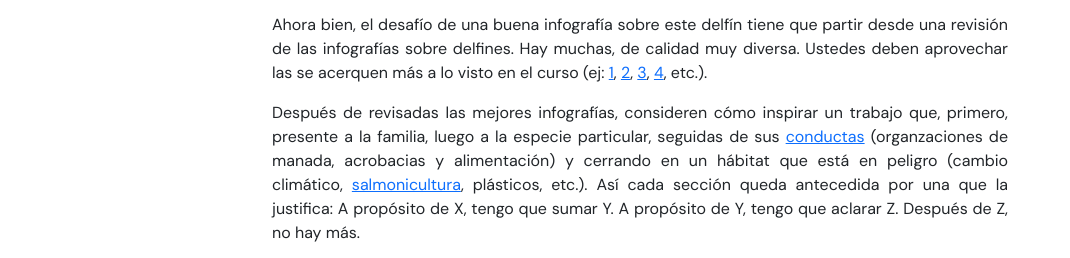
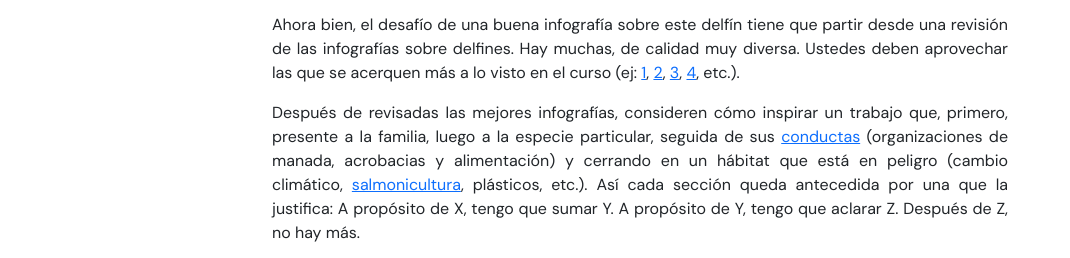
Before and after one commit to profesorfaco/PUC-2021-1-DNO075, a plain HTML site: page clase-14/feedback-delfin/index.html in a window 1280 px wide. Shown: the part 505-763 px from the top of the page, without its empty margins (0-1070 px from the left). Drawn offline with nearby package versions, Linux system fonts and the light colour scheme.

Commit message:
Add files via upload

```diff
--- a/clase-14/feedback-delfin/index.html
+++ b/clase-14/feedback-delfin/index.html
@@ -32,9 +32,9 @@ E<!doctype html>
 
                     <p>Lo primero que deben hacer es acotar la información. No se habla de cetáceos, se habla de delfines o, mejor dicho, de un delfín que, sin aleta dorsal, habita en aguas frías y se acerca ocasionalmente a la costa chilena.</p>
 
-                    <p>Ahora bien, el desafío de una buena infografía sobre este delfín tiene que partir desde una revisión de las infografías sobre delfines. Hay muchas, de calidad muy diversa. Ustedes deben aprovechar las se acerquen más a lo visto en el curso (ej: <a href="https://www.pinterest.cl/pin/598486237967233340/">1</a>, <a href="https://lh3.googleusercontent.com/proxy/Lpw7vqQkQKcXSvEA3ke0URC5K-RKwyJ38EdJe_s923lWhXgB4yr5uMxoaSqF3x_r5hDvBLRmw5UCjJXBi5oXEU2vMYYJBakIjhA39ggI2JxndUwulHZfZ3MkwcemQLnye0aJBwyfc2dR3kbm6OQLS6R9TyiNBKE7D3ONuI0EWrI">2</a>, <a href="https://www.pinterest.cl/pin/671599363153268069/">3</a>, <a href="https://www.allposters.com/-sp/Infographic-of-the-Anatomy-Habitat-and-Bottlenose-Dolphin-Breeding-Posters_i14372814_.htm">4</a>, etc.).</p>
+                    <p>Ahora bien, el desafío de una buena infografía sobre este delfín tiene que partir desde una revisión de las infografías sobre delfines. Hay muchas, de calidad muy diversa. Ustedes deben aprovechar las que se acerquen más a lo visto en el curso (ej: <a href="https://www.pinterest.cl/pin/598486237967233340/">1</a>, <a href="https://lh3.googleusercontent.com/proxy/Lpw7vqQkQKcXSvEA3ke0URC5K-RKwyJ38EdJe_s923lWhXgB4yr5uMxoaSqF3x_r5hDvBLRmw5UCjJXBi5oXEU2vMYYJBakIjhA39ggI2JxndUwulHZfZ3MkwcemQLnye0aJBwyfc2dR3kbm6OQLS6R9TyiNBKE7D3ONuI0EWrI">2</a>, <a href="https://www.pinterest.cl/pin/671599363153268069/">3</a>, <a href="https://www.allposters.com/-sp/Infographic-of-the-Anatomy-Habitat-and-Bottlenose-Dolphin-Breeding-Posters_i14372814_.htm">4</a>, etc.).</p>
 
-                    <p>Después de revisadas las mejores infografías, consideren cómo inspirar un trabajo que, primero, presente a la familia, luego a la especie particular, seguidas de sus <a href="http://www.mma.gob.cl/clasificacionespecies/fichas13proceso/fichas-inicio/Lissodelphis_peronii_INICIO_13RCE.pdf">conductas</a> (organzaciones de manada, acrobacias y alimentación) y cerrando en un hábitat que está en peligro (cambio climático, <a href="https://mapas.subpesca.cl/ideviewer/">salmonicultura</a>, plásticos, etc.). Así cada sección queda antecedida por una que la justifica: A propósito de X, tengo que sumar Y. A propósito de Y, tengo que aclarar Z. Después de Z, no hay más.</p>
+                    <p>Después de revisadas las mejores infografías, consideren cómo inspirar un trabajo que, primero, presente a la familia, luego a la especie particular, seguida de sus <a href="http://www.mma.gob.cl/clasificacionespecies/fichas13proceso/fichas-inicio/Lissodelphis_peronii_INICIO_13RCE.pdf">conductas</a> (organizaciones de manada, acrobacias y alimentación) y cerrando en un hábitat que está en peligro (cambio climático, <a href="https://mapas.subpesca.cl/ideviewer/">salmonicultura</a>, plásticos, etc.). Así cada sección queda antecedida por una que la justifica: A propósito de X, tengo que sumar Y. A propósito de Y, tengo que aclarar Z. Después de Z, no hay más.</p>
 
                     <p>En la carpeta de <a href="https://github.com/profesorfaco/dno075-2021-1/tree/main/clase-17">clase 17</a> ya les dejamos <a href="https://profesorfaco.github.io/dno075-2021-1/clase-17/implementacion-delfin/index.html">algo</a> (revisen con atención los títulos, textos y comentarios en el código fuente de la página).</p>
 
```
